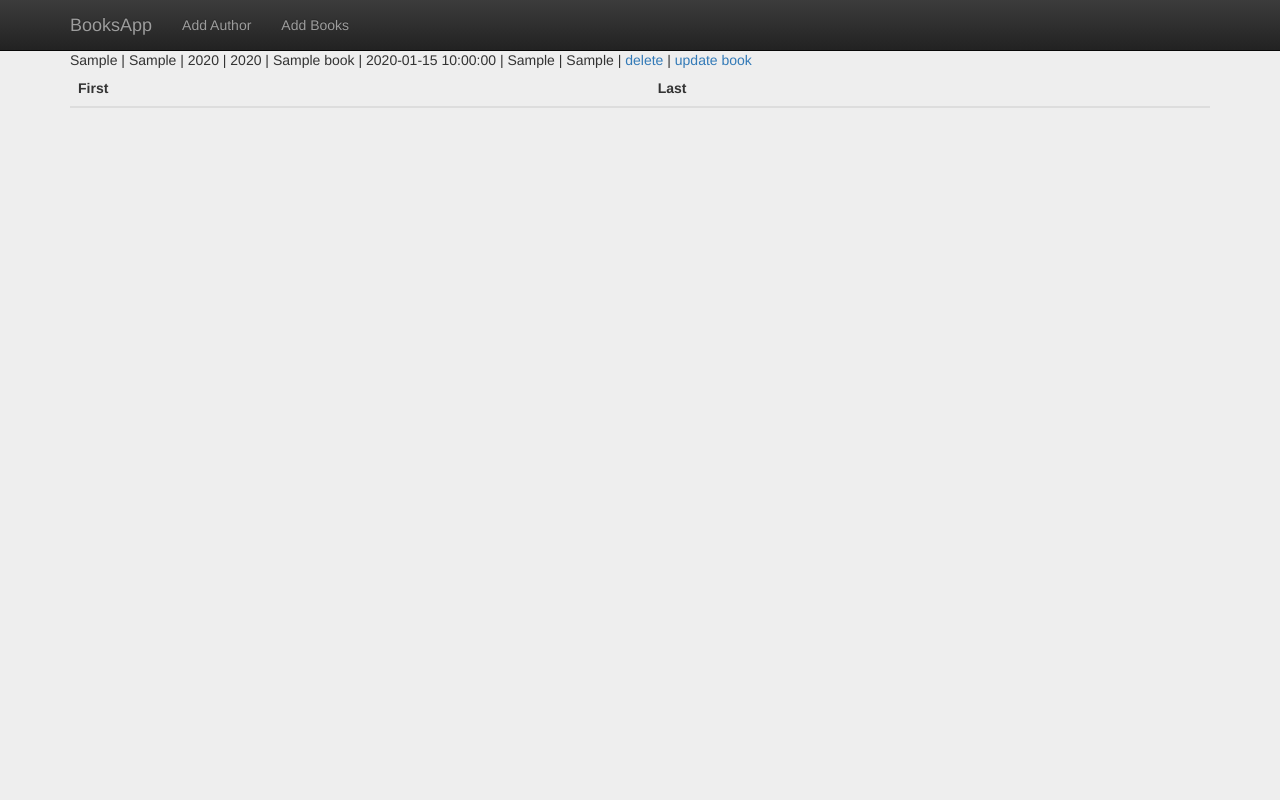
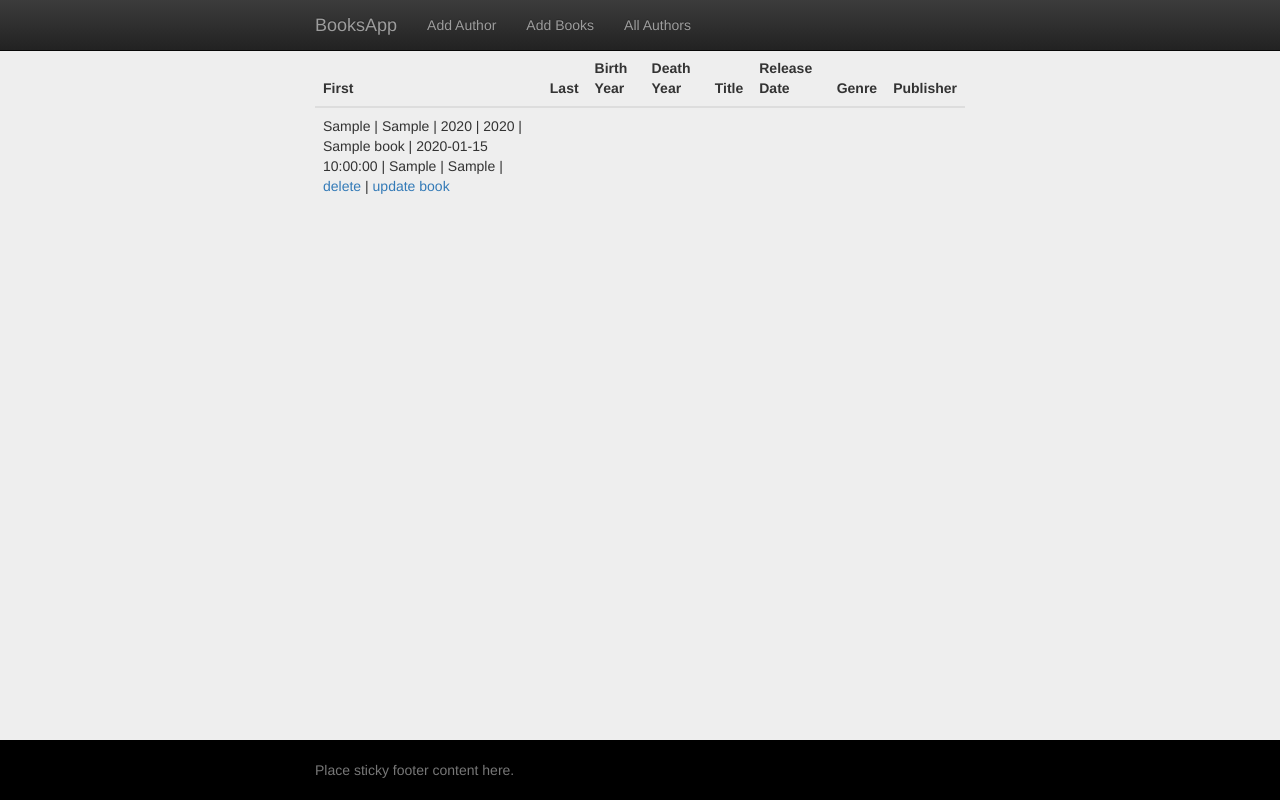
Before and after one commit to acadrette/BookApp, a PHP site: page / in a window 1280 px wide. Run offline with PHP 8.4, Linux system fonts and the light colour scheme; tables that the repository leaves empty or names only in its code hold one stand-in row (values such as "Sample post"); lists and menus that the app fills with data are empty; some libraries are stand-ins or nearby versions.

Commit message:
sticky footer and all authors page

```diff
--- a/addAuthor.php
+++ b/addAuthor.php
@@ -49,7 +49,7 @@
 
 
       First: <?php echo $First ?><br>
-      Late: <?php echo $Last ?><br>
+      Last: <?php echo $Last ?><br>
       Birth Year: <?php echo $BirthYear ?><br>
       Death Year: <?php echo $DeathYear ?><br>
 
--- /dev/null
+++ b/footer.php
@@ -0,0 +1,6 @@
+
+  <footer class="footer">
+    <div class= "container">
+      <p class="text-muted">Place sticky footer content here.</p>
+    </<div>
+  </footer>
--- a/index.php
+++ b/index.php
@@ -7,53 +7,42 @@ include 'dbConnection.php';
   $result = $conn->query($sql);
 ?>
 
-<!DOCTYPE html>
-<html lang="en">
-  <head>
-    <meta charset="utf-8">
-    <meta http-equiv="X-UA-Compatible" content="IE=edge">
-    <meta name="viewport" content="width=device-width, initial-scale=1">
+<?php include 'head.php' ?>
 
-        <title> </title>
+          <table class= "table">
 
-        <!-- Latest compiled and minified CSS -->
-        <link rel="stylesheet" href="https://maxcdn.bootstrapcdn.com/bootstrap/3.3.7/css/bootstrap.min.css" integrity="sha384-BVYiiSIFeK1dGmJRAkycuHAHRg32OmUcww7on3RYdg4Va+PmSTsz/K68vbdEjh4u" crossorigin="anonymous">
-
-        <!-- Optional theme -->
-        <link rel="stylesheet" href="https://maxcdn.bootstrapcdn.com/bootstrap/3.3.7/css/bootstrap-theme.min.css" integrity="sha384-rHyoN1iRsVXV4nD0JutlnGaslCJuC7uwjduW9SVrLvRYooPp2bWYgmgJQIXwl/Sp" crossorigin="anonymous">
-
-        <!-- Latest compiled and minified JavaScript -->
-        <script src="https://maxcdn.bootstrapcdn.com/bootstrap/3.3.7/js/bootstrap.min.js" integrity="sha384-Tc5IQib027qvyjSMfHjOMaLkfuWVxZxUPnCJA7l2mCWNIpG9mGCD8wGNIcPD7Txa" crossorigin="anonymous"></script>
-
-        <link rel="stylesheet" type="text/css" href="styles.css">
-
-    </head>
-
-    <body>
-      <?php include 'nav.php'?>
-        <div class="container">
-          <table class= "table">
              <thead>
               <tr>
                 <th>First</th>
                  <th>Last</th>
+                 <th>Birth Year</th>
+                 <th>Death Year</th>
+                 <th>Title</th>
+                 <th>Release Date</th>
+                 <th>Genre</th>
+                 <th>Publisher</th>
                </tr>
              </thead>
 
             <tbody>
+              <tr>
+
+             <td>
              <?php
+
                 while ($row = $result->fetch_assoc()){
                   echo $row['First']. " | " . $row['Last'] . " | " . $row['BirthYear'] . " | ". $row['DeathYear'] . " | ".
                   $row['Title'] . " | ". $row['ReleaseDate'] . " | " . $row['Genre'] . " | " . $row['Publisher'] . " | <a href=deleteBook.php?Book_id=" . $row['Book_id']  ."> delete</a>" .
                   " | <a href=BookForm.php?Book_id=" . $row['Book_id']  . "> update book</a>". "<br>";
                 }
               ?>
+              </td>
 
 
-
-
+               </tr>
              </tbody>
           </table>
         </div>
+        <?php include 'footer.php'?>
     </body>
 </html>
--- a/nav.php
+++ b/nav.php
@@ -13,7 +13,9 @@
       <ul class="nav navbar-nav">
         <li><a href="AuthorForm.php">Add Author</a></li>
         <li><a href="BookForm.php">Add Books</a></li>
+        <li><a href="allAuthor.php">All Authors</a></li>
       </ul>
     </div><!--/.nav-collapse -->
+
   </div>
 </nav>
--- a/styles.css
+++ b/styles.css
@@ -1,5 +1,11 @@
 .container{
     margin: 0 auto;
+    width: auto;
+    max-width: 680px;
+    padding: 0 15px;
+}
+.container .text-muted {
+  margin: 20px 0;
 }
 
 body {
@@ -20,14 +26,35 @@ body {
     text-align: center;
     margin-bottom: 20px;
 }
-.indexdata{
-    text-align: center;
+
+body {
+    padding-top: 50px;
+    padding-bottom: 40px;
+    background-color: #eee;
+    margin-bottom: 60px;
+}
+
+.form{
+    max-width: 330px;
     padding: 15px;
     margin: 0 auto;
-    font-size: 20px;
+}
+.form button{
     margin-top: 20px;
-    width: 800px;
-    height: auto;
-    border-style: solid;
-    border-color: black;
 }
+.form .form-signin-heading{
+    text-align: center;
+    margin-bottom: 20px;
+}
+html {
+  position: relative;
+  min-height: 100%;
+}
+.footer {
+  position: absolute;
+  bottom: 0;
+  width: 100%;
+  /* Set the fixed height of the footer here */
+  height: 60px;
+  background-color: black;
+}
```
Also changed, not shown: addBook.php (+4 -4 lines), allAuthor.php (added, +39 -0 lines).
